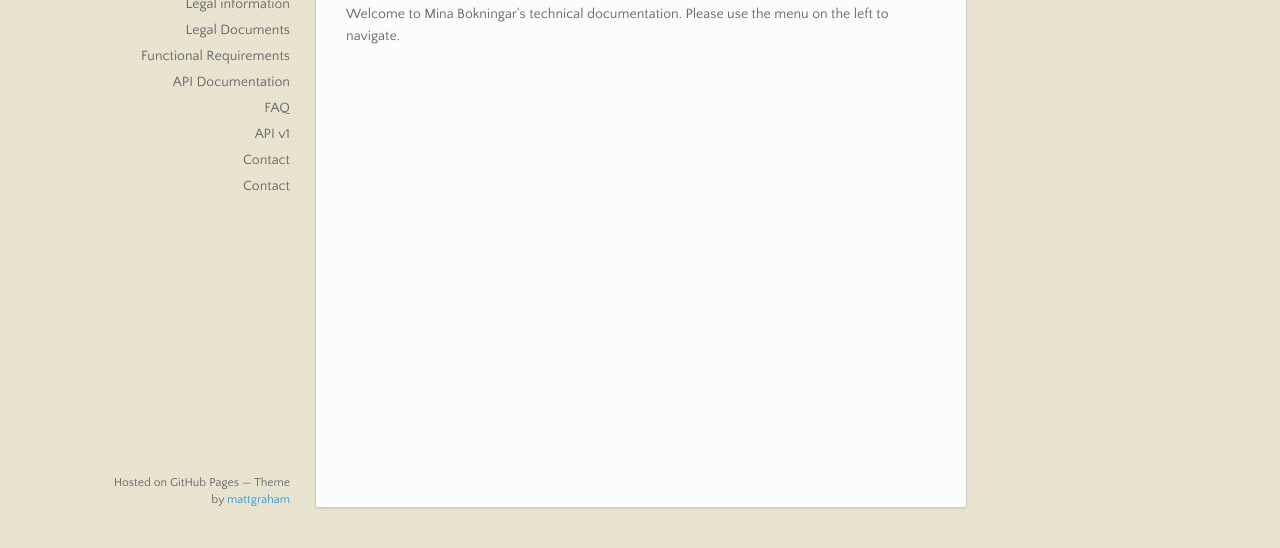
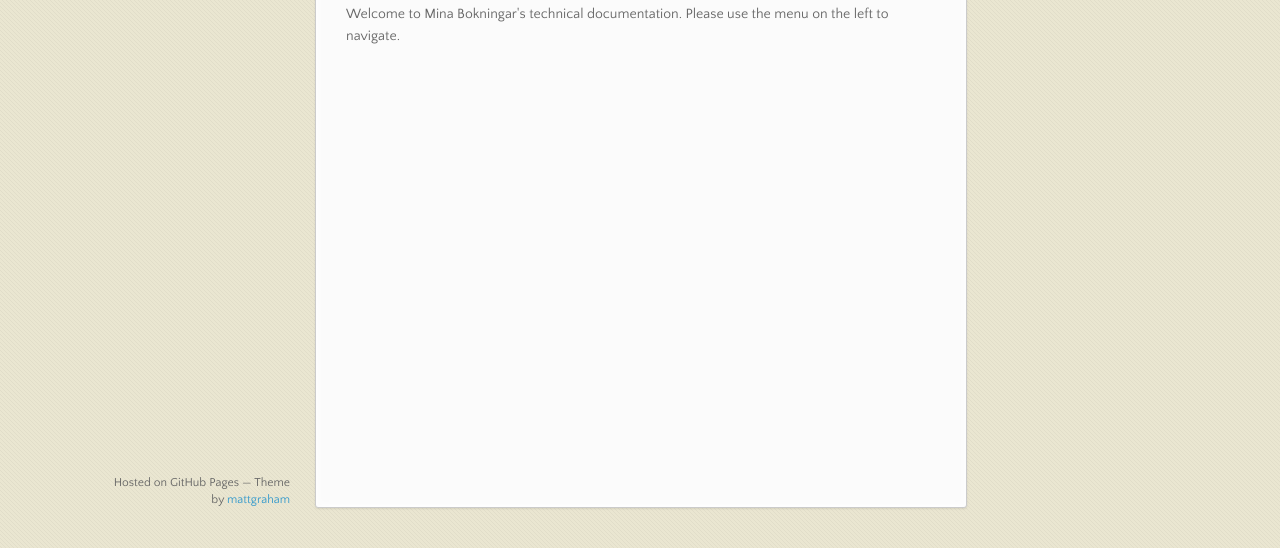
Before and after one commit to minabokningar/minabokningar.github.io, a plain HTML site: page index.html in a window 1280 px wide. Shown: the part 252-800 px from the top of the page. Drawn offline with nearby package versions, Linux system fonts and the light colour scheme.

Commit message:
Replace master branch with page content via GitHub

```diff
--- a/index.html
+++ b/index.html
@@ -15,22 +15,7 @@
 
   </head>
   <body>
-        <nav>
-            <a href="/"><img id="logo" src="/img/logo.png"></a>
 
-            <div id="menu" class="pure-menu pure-menu-open">
-                <ul>
-                    <li class="heading pure-menu-heading">Legal information</li>
-                    <li><a href="/legal-documents">Legal Documents</a></li>
-                    <li><a href="/functional-requirements">Functional Requirements</a></li>
-                    <li class="heading pure-menu-heading">API Documentation</li>
-                    <li><a href="/integrations-faq">FAQ</a></li>
-                    <li><a href="/api-v1">API v1</a></li>
-                    <li class="heading pure-menu-heading">Contact</li>
-                    <li><a href="/contact">Contact</a></li>
-                </ul>
-            </div>
-        </nav>
       <header>
         <h1>Minabokningar.GitHub.io</h1>
         <p>Mina Bokningar website using gethub.io</p>
```
